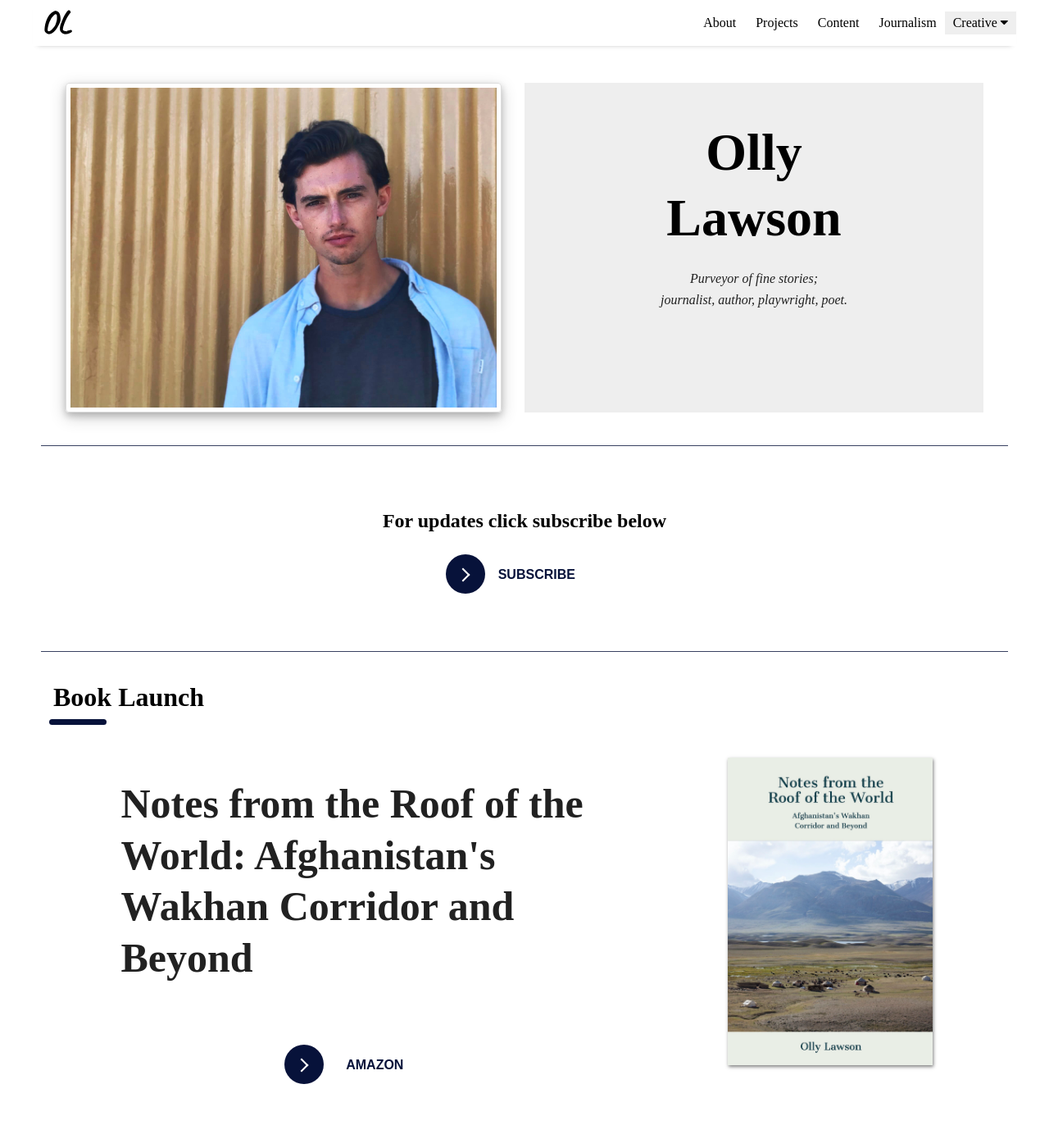
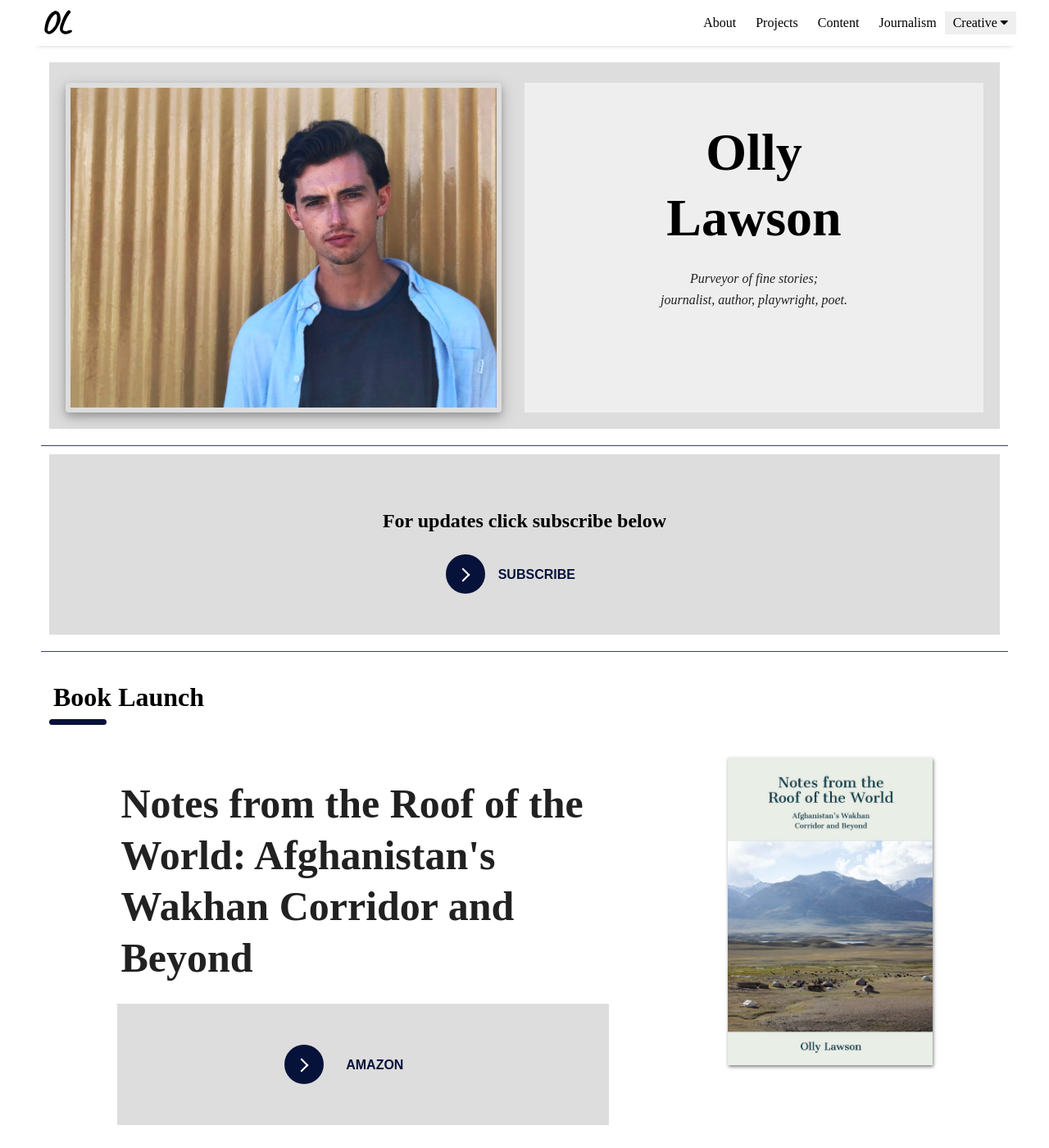
Before and after one commit to ollylawson/ollylawson.github.io, a Jekyll site: the page built from index.html, in a window 1280 px wide and 1400 px high. Shown: the whole window at 82% size. Built offline with Jekyll 4.4.1, drawn with Linux system fonts in a browser that asks for light colours; nearby versions of some CDN libraries; some web fonts are replaced; the list of posts is cut into pages by our own code.

Commit message:
hoempage background change colours

```diff
--- a/assets/css/_sass/_home.scss
+++ b/assets/css/_sass/_home.scss
@@ -124,6 +124,10 @@ p {
   }
 }
 
+.intro {
+  background-color: #DDD;
+}
+
 @media (max-width: 600px) {
   .homepage-section .intro {
       -webkit-flex-direction: column;
@@ -131,11 +135,13 @@ p {
     }
   }
 
+
 /* subscribe */
 
 .subscribe {
   text-align: center;
   padding: 50px;
+  background-color: #DDD;
 }
 
 /* news section */
@@ -214,6 +220,9 @@ footer {
   background: #07123A;
 }
 
+.recent-article {
+  background-color: #DDD;
+}
 
 
 /* background colours */
```
